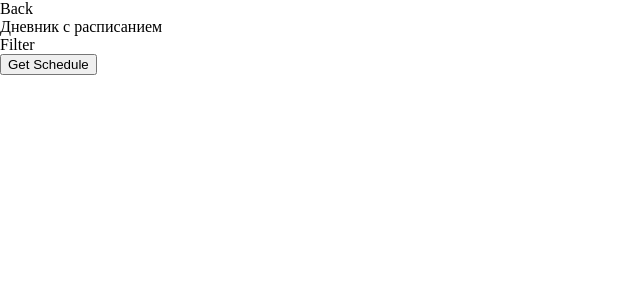
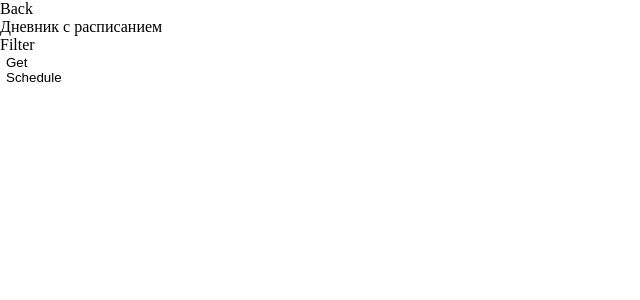
Before and after one commit to notsecret32/schedule-diary, a React (Create React App) app in the folder gui/: page / in a window 1280 px wide. Shown: the top 300 px of the page, without its empty margins (0-640 px from the left). Built offline with nearby package versions, Linux system fonts and the light colour scheme.

Commit message:
feat: added new component - `IconButton`

```diff
--- /dev/null
+++ b/gui/src/components/IconButton/IconButton.scss
@@ -0,0 +1,6 @@
+button {
+  width: 32px;
+  height: 32px;
+  background-color: transparent;
+  border: 0px;
+}
--- /dev/null
+++ b/gui/src/components/IconButton/IconButton.tsx
@@ -0,0 +1,10 @@
+import './IconButton.scss';
+
+interface IIconButtonProps {
+  icon: JSX.Element;
+  onClick: (e: React.MouseEvent<HTMLButtonElement>) => void;
+}
+
+export const IconButton = ({ icon, onClick }: IIconButtonProps) => {
+  return <button onClick={(e) => onClick(e)}>{icon}</button>;
+};
--- a/gui/src/components/index.ts
+++ b/gui/src/components/index.ts
@@ -1,5 +1,6 @@
 import { Header } from './Header/Header';
+import { IconButton } from './IconButton/IconButton';
 import { LessonCard } from './LessonCard/LessonCard';
 import { ScheduleList } from './ScheduleLIst/ScheduleList';
 
-export { Header, LessonCard, ScheduleList };
+export { Header, IconButton, LessonCard, ScheduleList };
```
